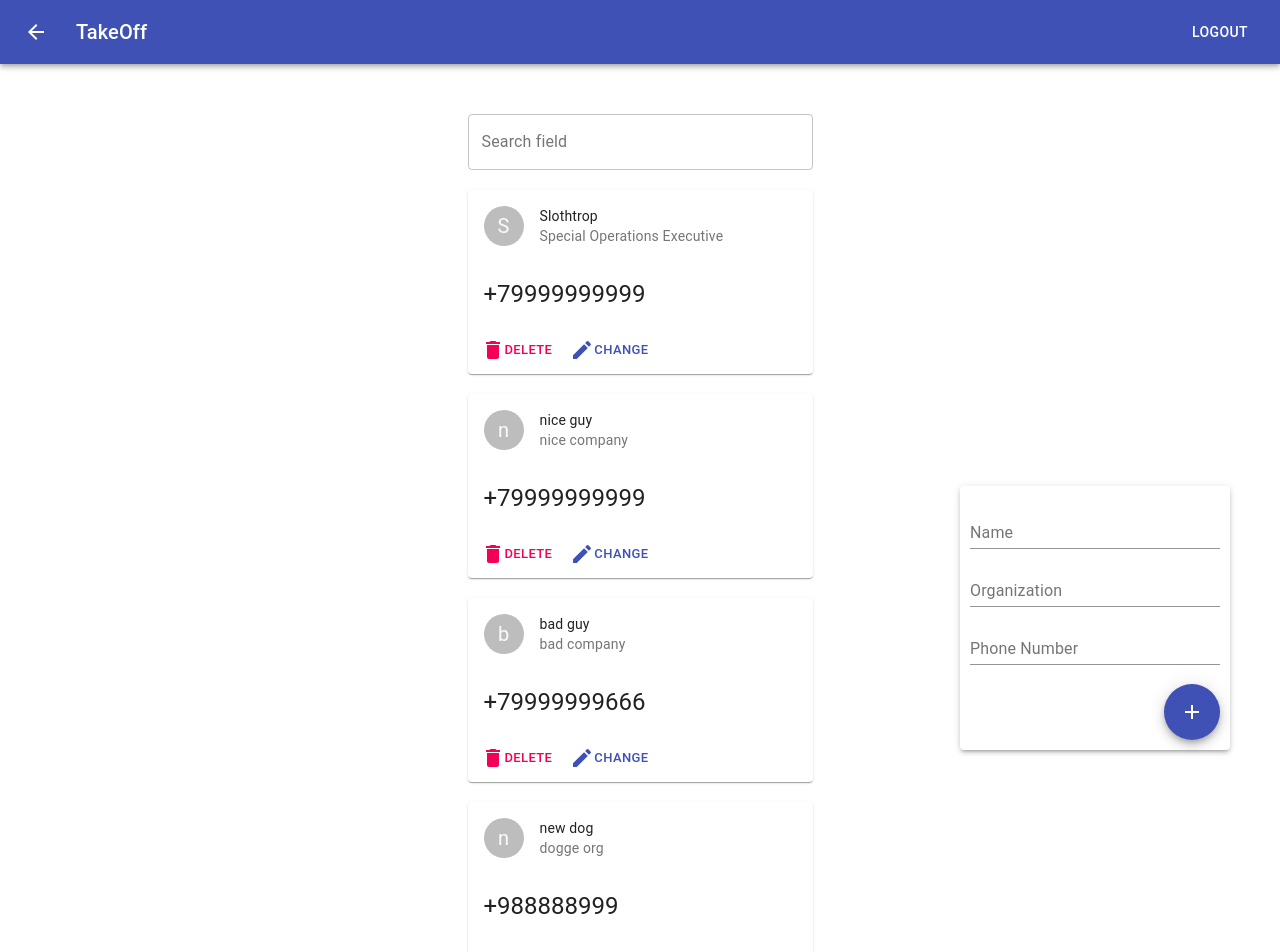
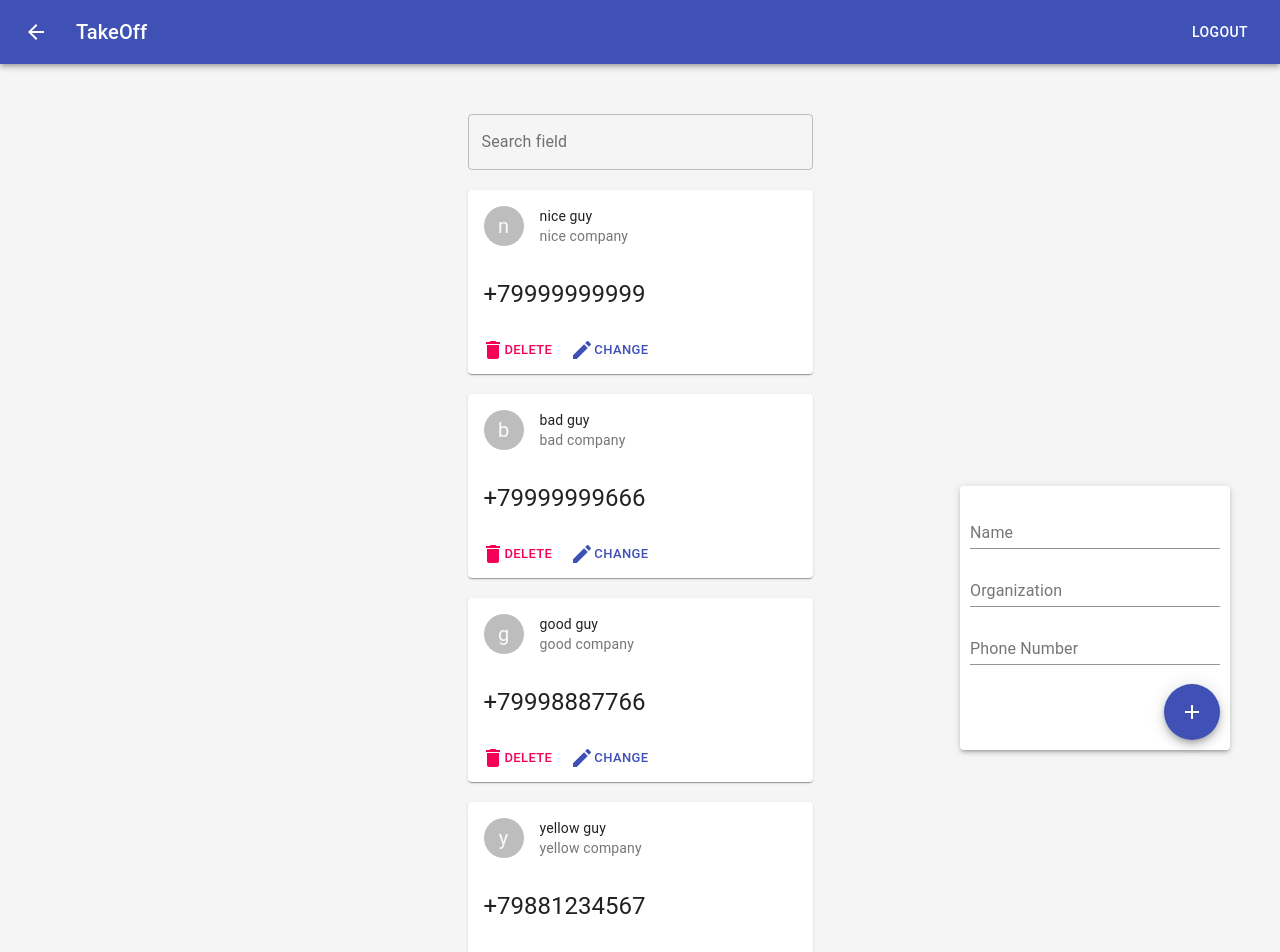
Before and after one commit to ivashchvlad/takeoff, a React (Create React App) app: page / in a window 1280 px wide. Shown: the top 952 px of the page. Built offline with nearby package versions, Linux system fonts and the light colour scheme; data requests are answered from the project's data file; sample sign-in values are in the browser's storage.

Commit message:
small fixes

```diff
--- a/db.json
+++ b/db.json
@@ -13,12 +13,6 @@
   ],
   "contacts": [
     {
-      "name": "Slothtrop",
-      "organization": "Special Operations Executive",
-      "phoneNumber": "+79999999999",
-      "id": "2"
-    },
-    {
       "id": "3",
       "name": "nice guy",
       "organization": "nice company",
@@ -31,16 +25,18 @@
       "id": "4"
     },
     {
-      "name": "new dog",
-      "organization": "dogge org",
-      "phoneNumber": "+988888999",
-      "id": "uxSC7Fi"
+      "name": "good guy",
+      "organization": "good company",
+      "phoneNumber": "+79998887766",
+      "id": "JCAvUFp",
+      "userId": "1"
     },
     {
-      "name": "123",
-      "organization": "123",
-      "phoneNumber": "123",
-      "id": "62ZfjLL"
+      "name": "yellow guy",
+      "organization": "yellow company",
+      "phoneNumber": "+79881234567",
+      "id": "-Cp_1cL",
+      "userId": "1"
     }
   ]
 }
--- a/src/AddContact.js
+++ b/src/AddContact.js
@@ -1,4 +1,4 @@
-import React, { useState } from 'react'
+import React from 'react'
 import contactsService from './contactsService'
 import { withContactInputForm } from './ContactInputForm'
 //MUI
--- a/src/App.css
+++ /dev/null
@@ -1,38 +0,0 @@
-.App {
-  text-align: center;
-}
-
-.App-logo {
-  height: 40vmin;
-  pointer-events: none;
-}
-
-@media (prefers-reduced-motion: no-preference) {
-  .App-logo {
-    animation: App-logo-spin infinite 20s linear;
-  }
-}
-
-.App-header {
-  background-color: #282c34;
-  min-height: 100vh;
-  display: flex;
-  flex-direction: column;
-  align-items: center;
-  justify-content: center;
-  font-size: calc(10px + 2vmin);
-  color: white;
-}
-
-.App-link {
-  color: #61dafb;
-}
-
-@keyframes App-logo-spin {
-  from {
-    transform: rotate(0deg);
-  }
-  to {
-    transform: rotate(360deg);
-  }
-}
--- a/src/App.js
+++ b/src/App.js
@@ -3,21 +3,16 @@ import { BrowserRouter as Router } from 'react-router-dom'
 import MainRouter from './MainRouter'
 import Navbar from './Navbar'
 import auth, { AuthContext } from './auth'
-import jwtDecode from 'jwt-decode'
-import './App.css'
 
 function App() {
   const [user, setUser] = useState()
 
   useEffect(() => {
-    console.log(auth.getJWT())
-    if(auth.isLoggedIn()) setUser(
-      jwtDecode(auth.getJWT())
-    )
+    if(auth.isLoggedIn()) setUser(auth.getJWT())
   }, [])
 
   return (
-    <Router>
+    <Router className="App">
       <AuthContext.Provider value={{user, setUser}}>
         <Navbar />
         <MainRouter />
--- a/src/Contact.js
+++ b/src/Contact.js
@@ -1,4 +1,4 @@
-import React, { useState, useEffect } from 'react'
+import React, { useState } from 'react'
 import contactsService from './contactsService'
 import { withContactInputForm } from './ContactInputForm'
 //MUI
--- a/src/ContactInputForm.js
+++ b/src/ContactInputForm.js
@@ -1,4 +1,4 @@
-import React, { useState, useEffect } from 'react'
+import React, { useState } from 'react'
 import TextField from '@material-ui/core/TextField'
 import { makeStyles } from '@material-ui/core/styles'
 
@@ -11,9 +11,9 @@ const useStyles = makeStyles(() => ({
 
 export function withContactInputForm(Component) {
     function ContactInputForm(props) {
-        const [name, setName] = useState(props.contact? props.contact.name : '')
+        const [name, setName] = useState(props.contact ? props.contact.name : '')
         const [nameError, setNameError] = useState('')
-        const [organization, setOrganization] = useState(props.contact ? props.contact.organization :'')
+        const [organization, setOrganization] = useState(props.contact ? props.contact.organization : '')
         const [organizationError, setOrganizationError] = useState('')
         const [phoneNumber, setPhoneNumber] = useState(props.contact ? props.contact.phoneNumber : '')
         const [phoneNumberError, setPhoneNumberError] = useState('')
@@ -30,11 +30,12 @@ export function withContactInputForm(Component) {
                 organization,
                 phoneNumber,
                 id: props.contact ? props.contact.id : null,
-            })
-            setName('')
-            setOrganization('')
-            setPhoneNumber('')
-            props.update()
+            }).then(res => props.update())
+            if (!props.contact) {
+                setName('')
+                setOrganization('')
+                setPhoneNumber('')
+            }
             return true
             // eslint-disable-next-line react-hooks/exhaustive-deps
         }
@@ -77,7 +78,7 @@ export function withContactInputForm(Component) {
         const validatePhoneNumber = (phoneNumber) => {
             if (!phoneNumber) {
                 setPhoneNumberError("Phone nuber can't be empty")
-            } else if (phoneNumber.length > 11) {
+            } else if (phoneNumber.length > 12) {
                 setPhoneNumberError("PhoneNumber should be less than 11 ch.")
             } else setPhoneNumberError('')
         }
--- a/src/SignUp.js
+++ b/src/SignUp.js
@@ -70,7 +70,6 @@ export function SignUp({ history }) {
 
     function createUserwithCredentials(e) {
         e.preventDefault();
-        console.log('fetchdata');
         auth.signup(
             email,
             password
--- a/src/auth.js
+++ b/src/auth.js
@@ -1,5 +1,6 @@
 import axios from "axios"
 import React from 'react'
+import jwtDecode from 'jwt-decode'
 
 const API_URL = "http://localhost:3001/"
 
@@ -31,7 +32,7 @@ class Authentification {
     }
     getJWT() {
         return this.isLoggedIn() ?
-            JSON.parse(localStorage.getItem("user")).accessToken :
+            jwtDecode(JSON.parse(localStorage.getItem("user")).accessToken) :
             null
     }
 }
--- a/src/contactsService.js
+++ b/src/contactsService.js
@@ -1,4 +1,5 @@
 import axios from 'axios'
+import auth from './auth'
 
 const API_URL = "http://localhost:3001/contacts/"
 
@@ -10,13 +11,13 @@ class ContactsService {
     }
 
     addContact(contact) {
-        return axios.post(API_URL, {...contact})
+        return axios.post(API_URL, {...contact, userId: auth.getJWT().sub})
             .then(res => res.data)
             .catch(e => console.log(e));
     }
 
     updateContact(contact) {
-        return axios.put(API_URL+contact.id, {...contact})
+        return axios.put(API_URL+contact.id, {...contact, userId: auth.getJWT().sub})
             .then(res => res.data)
             .catch(e => console.log(e));
     }
--- a/src/index.css
+++ b/src/index.css
@@ -5,6 +5,7 @@ body {
     sans-serif;
   -webkit-font-smoothing: antialiased;
   -moz-osx-font-smoothing: grayscale;
+  background-color: #f5f5f5;
 }
 
 code {
```
Also changed, not shown: 1 other file (tests, documents, lock files or other folders).
